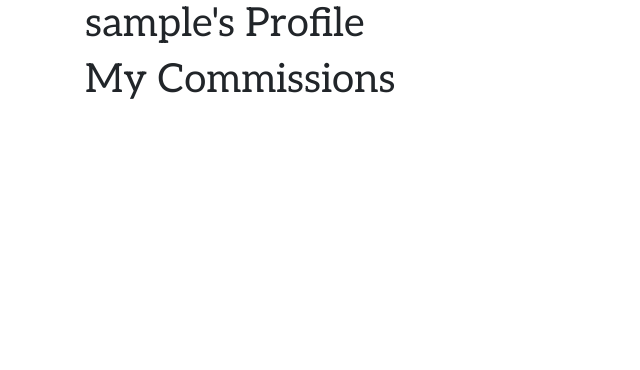
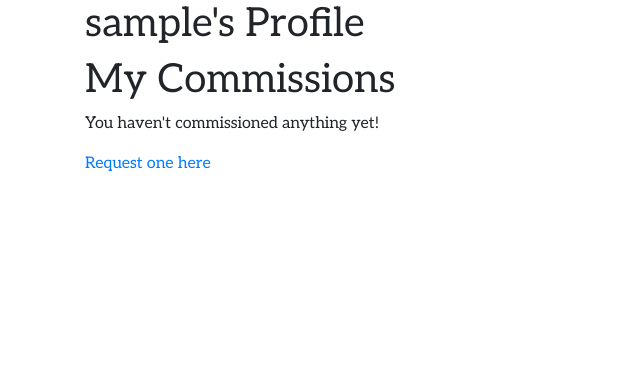
Before and after one commit to seakonn/milestone-four, a Django app: page /accounts/profile/ in a window 1280 px wide. Shown: the part 56-426 px from the top of the page, without its empty margins (0-640 px from the left). Run offline with Django 3.2, Linux system fonts and the light colour scheme; the visitor is signed in with stand-in values (Sample User, id 1); data that the repository does not hold is empty; some libraries are stand-ins or nearby versions.

Commit message:
Added content for case where no commissions exist

```diff
--- a/accounts/templates/profile.html
+++ b/accounts/templates/profile.html
@@ -36,4 +36,10 @@ https://github.com/Code-Institute-Solutions/AuthenticationAndAuthorisation/tree/
 
     {% endfor %}
 
+    {% if not commissions %}
+    <p>You haven't commissioned anything yet!</p>
+
+    <p><a href="{% url 'request_commission' %}">Request one here</a></p>
+    {% endif %}
+
 {% endblock %}
```
